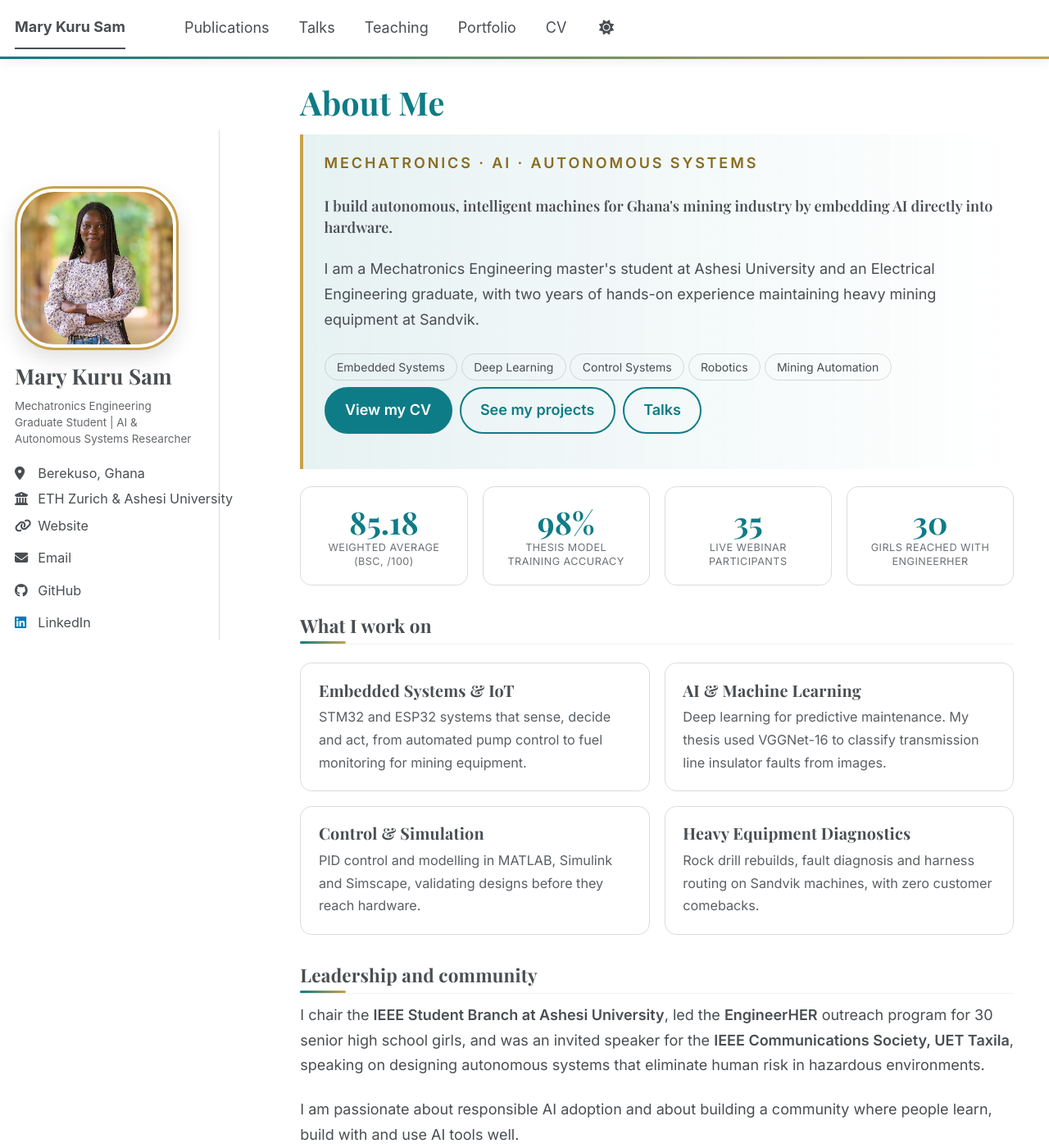
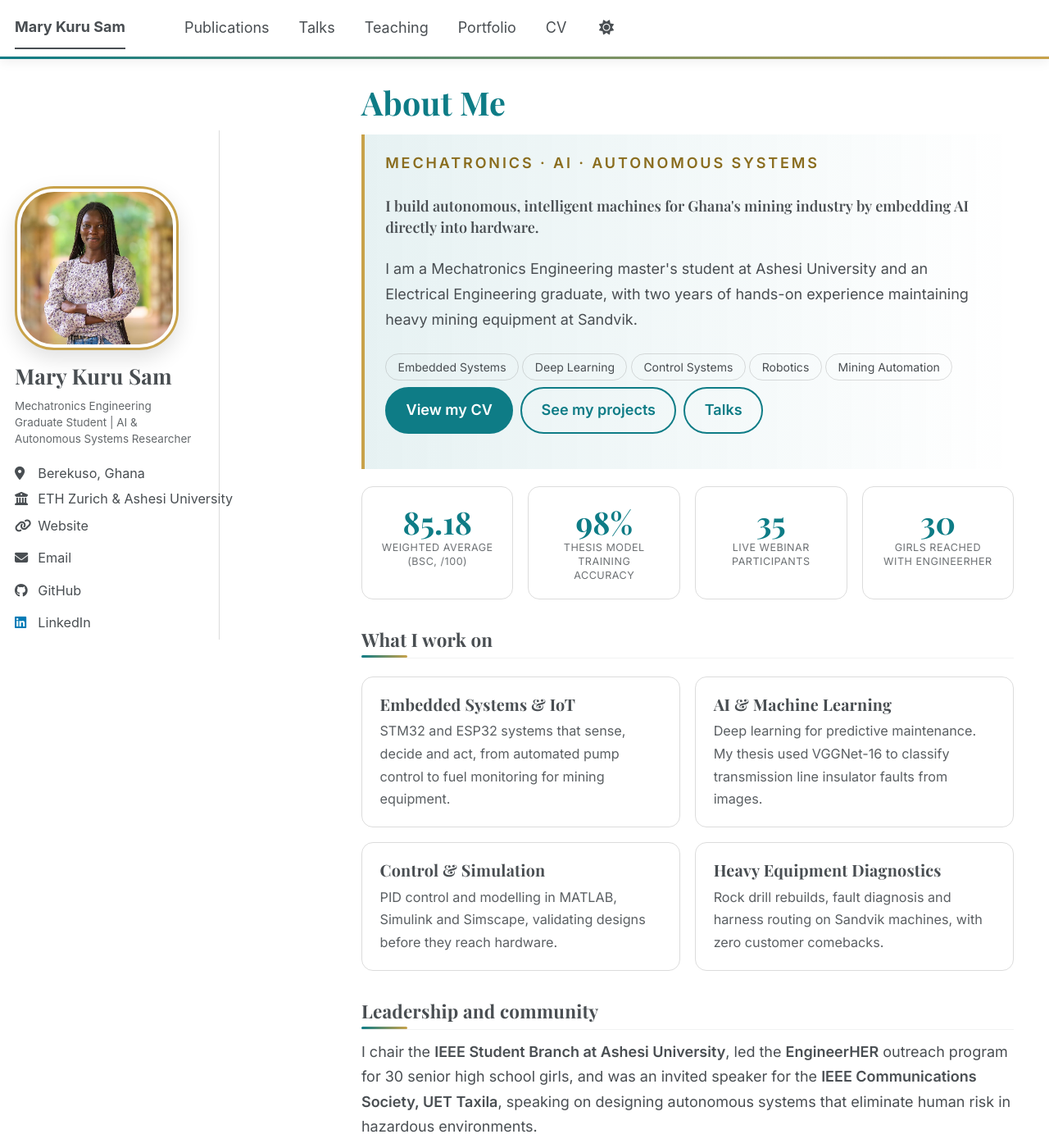
Before and after one commit to MaryKuruENG/MaryKuruENG.github.io, a Jekyll site: the page built from _pages/about.md, in a window 1280 px wide and 1400 px high. Shown: the whole window at 82% size. Built offline with Jekyll 4.4.1, drawn with Linux system fonts in a browser that asks for light colours; a style sheet for code colours, icons or effects is not loaded.

Commit message:
Update custom-style.css

```diff
--- a/assets/css/custom-style.css
+++ b/assets/css/custom-style.css
@@ -103,14 +103,17 @@ html[data-theme="dark"] .ms-kicker{color:var(--ms-gold)}
 .ms-grid--wide{grid-template-columns:repeat(2,minmax(0,1fr))}
 @media (max-width:600px){.ms-grid--wide{grid-template-columns:1fr}}
 
-/* ===== Sidebar: wider, scrolls with the page, no inner scrollbar ===== */
+/* ===== Sidebar: wider, scrolls with the page, no inner scrollbar =====
+   Change ONLY --ms-sidebar to move the divider. The content takes the rest
+   automatically, so the two always add up to 100%. Good range: 22%-32%. */
+:root{--ms-sidebar:30%}
 @media screen and (min-width:1024px){
   .sidebar{
     position:relative;height:auto;overflow:visible;
-    width:30%;padding-top:0;padding-right:1.5rem;margin-right:0;
+    width:var(--ms-sidebar);padding-top:0;padding-right:1.5rem;margin-right:0;
     border-right:1px solid var(--ms-line);
   }
-  .page{width:76%;padding-left:4%;padding-right:2%}
+  .page{width:calc(100% - var(--ms-sidebar));padding-left:4%;padding-right:2%}
   .sidebar .author__name{font-size:1.45rem}
   .author__avatar img{max-width:200px}
 }
```
